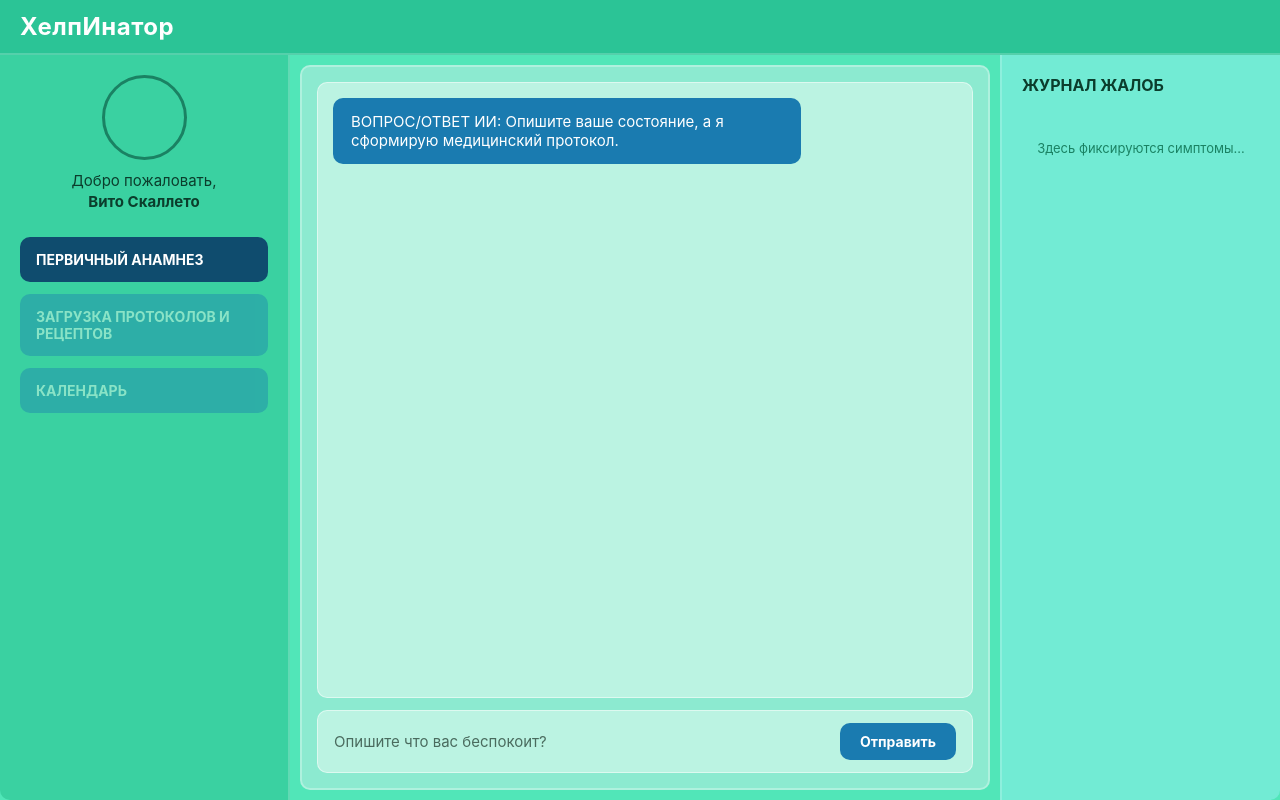
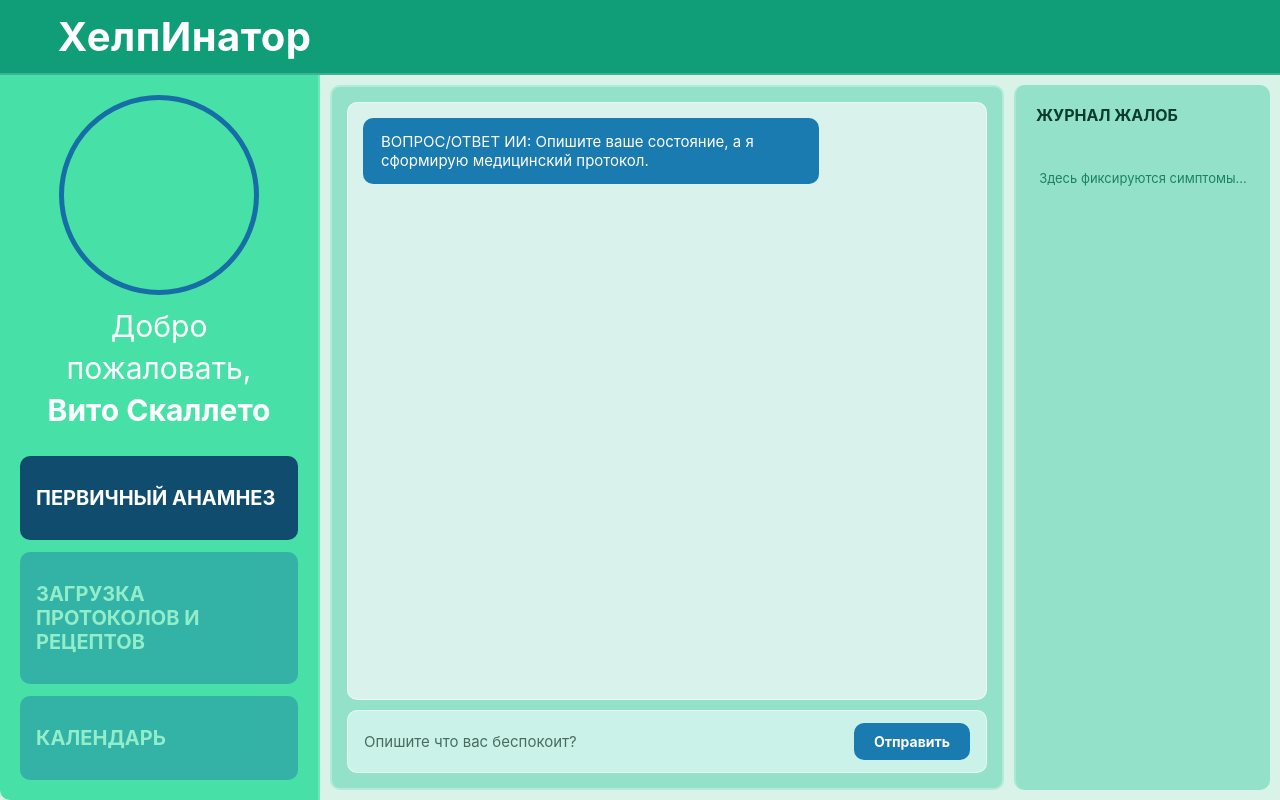
Before and after one commit to miniprosti89-jpg/Sber_Ai, a FastAPI app: page / in a window 1280 px wide. Run offline with FastAPI, Linux system fonts and the light colour scheme.

Commit message:
new disgn

```diff
--- a/frontend/static/css/style.css
+++ b/frontend/static/css/style.css
@@ -16,8 +16,8 @@ body {
 
 /* Верхняя панель с названием проекта */
 .top-header {
-    height: 55px;
-    background-color: #2bc496;
+    height: 15%;
+    background-color: #0f9e77;
     display: flex;
     align-items: center;
     padding-left: 20px;
@@ -25,23 +25,24 @@ body {
 }
 
 .top-header h1 {
-    font-size: 24px;
+    font-size: 40px;
     color: #ffffff;
     font-weight: bold;
     letter-spacing: 0.5px;
+    margin-left: 3%
 }
 
 /* Общий контейнер */
 .app-container {
     display: flex;
     flex: 1;
-    background-color: #51e6b8;
+    background-color: #d9f3e8;
 }
 
 /* Левая панель */
 .left-sidebar {
-    width: 290px;
-    background-color: #3ad1a1;
+    width: 25%;
+    background-color: #47e1a7;
     padding: 20px;
     display: flex;
     flex-direction: column;
@@ -58,16 +59,16 @@ body {
 }
 
 .avatar-circle {
-    width: 85px;
-    height: 85px;
-    border: 3px solid #1a8263;
+    width: 200px;
+    height: 200px;
+    border: 5px solid #176da5;
     border-radius: 50%;
     margin-bottom: 10px;
 }
 
 .welcome-text {
-    font-size: 15px;
-    color: #0b3d2c;
+    font-size: 30px;
+    color: #ffffff;
     line-height: 1.4;
 }
 
@@ -79,13 +80,13 @@ body {
 
 /* Кнопки меню (строго по цветам макета + скругление 10px) */
 .menu-btn {
-    background-color: #1a7bb0;
+    background-color: #176da5;
     color: #ffffff;
     border: none;
-    padding: 14px 16px;
+    padding: 30px 16px;
     border-radius: 10px;
     text-align: left;
-    font-size: 14px;
+    font-size: 20px;
     font-weight: bold;
     cursor: pointer;
     transition: background 0.2s;
@@ -111,7 +112,7 @@ body {
 /* Центральная область (чат) */
 .center-content {
     flex: 2;
-    background-color: #8cead0;
+    background-color: #94e1ca;
     display: flex;
     flex-direction: column;
     padding: 15px;
@@ -132,7 +133,7 @@ body {
 
 .chat-messages {
     flex: 1;
-    background-color: #bbf3e2;
+    background-color: #d9f2ec;
     border-radius: 10px;
     padding: 15px;
     overflow-y: auto;
@@ -157,7 +158,7 @@ body {
 }
 
 .user-message {
-    background-color: #3ad1a1;
+    background-color: #47e1a7;
     color: #0b3d2c;
     font-weight: 600;
     align-self: flex-end;
@@ -182,8 +183,8 @@ body {
 
 /* Панель ввода */
 .chat-input-area {
-    margin-top: 12px;
-    background-color: #bbf3e2;
+    margin-top: 10px;
+    background-color: #caf2e9;
     padding: 12px 16px;
     border-radius: 10px;
     display: flex;
@@ -220,13 +221,17 @@ body {
 
 /* Правая панель (Журнал жалоб) */
 .right-sidebar {
-    width: 280px;
-    background-color: #72ebd4;
+    width: 20%;
+
+    background-color: #94e1ca;
+    margin-top: 10px;
+    margin-bottom: 10px;
+    margin-right: 10px;
     padding: 20px;
     display: flex;
     flex-direction: column;
     border-left: 2px solid rgba(255, 255, 255, 0.2);
-    border-radius: 0 0 10px 0;
+    border-radius: 10px;
 }
 
 .right-sidebar h3 {
```
